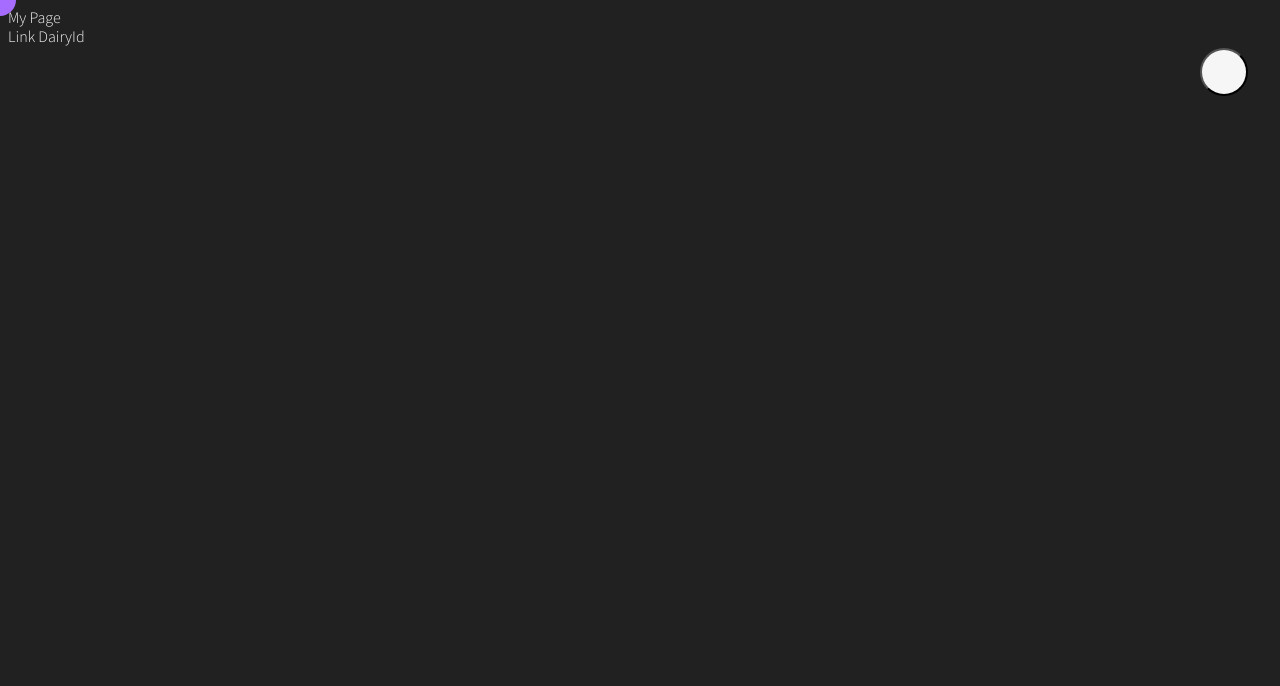
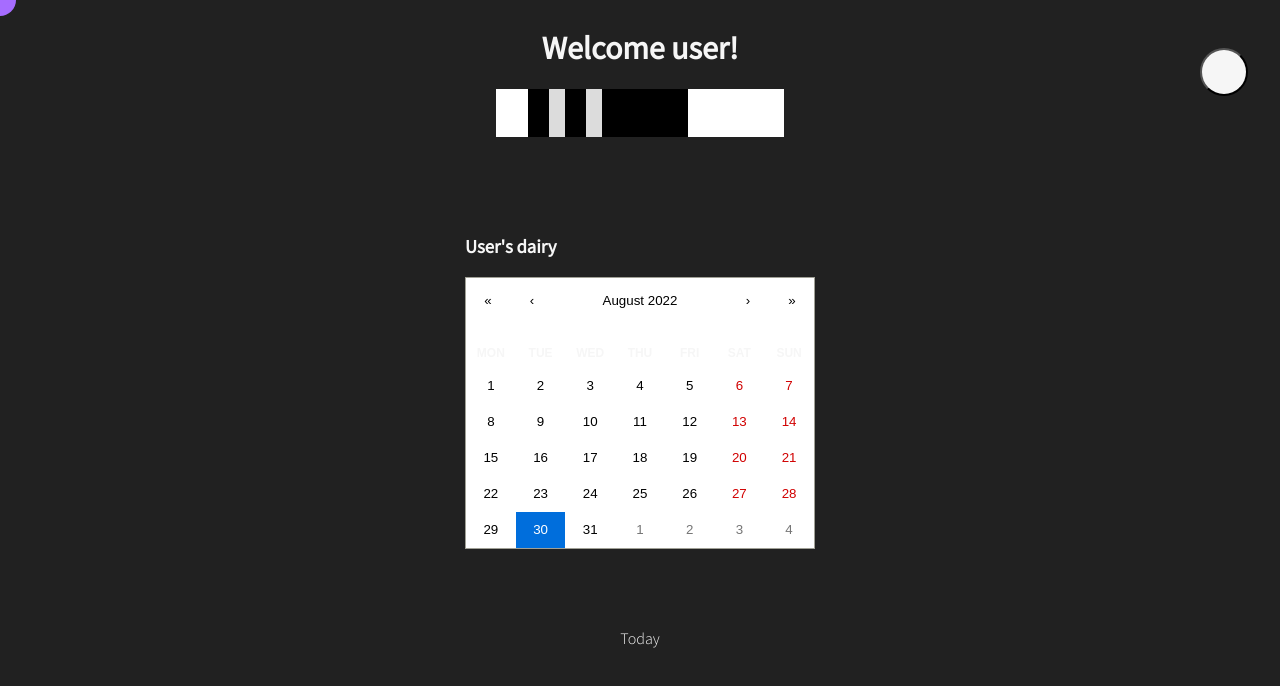
Before and after one commit to Post-jiu-jitsu/Post-jiu-jitsu, a React (Create React App) app in the folder frontend/: page /user in a window 1280 px wide. Shown: the top 686 px of the page. Built offline with nearby package versions, Linux system fonts and the light colour scheme.

Commit message:
User page Draft: Add react-calendar and jiu-jitsu blet component

```diff
--- a/frontend/package.json
+++ b/frontend/package.json
@@ -12,6 +12,8 @@
     "@testing-library/user-event": "^13.5.0",
     "framer-motion": "^7.2.1",
     "react": "^18.2.0",
+    "react-big-calendar": "^1.5.0",
+    "react-calendar": "^3.7.0",
     "react-dom": "^18.2.0",
     "react-redux": "^8.0.2",
     "react-router": "^6.3.0",
--- a/frontend/src/Routes/User.js
+++ b/frontend/src/Routes/User.js
@@ -1,12 +1,38 @@
 import { Link, Outlet } from "react-router-dom";
+import Calendar from "react-calendar";
+import styles from "./User.module.css";
+import { useState } from "react";
+import "react-calendar/dist/Calendar.css";
 
 export default function User() {
+  const [date, setDate] = useState(new Date());
+  const onDateChange = (e) => {
+    console.log(e);
+    setDate(e);
+  };
   return (
-    <>
-      <div>My Page</div>
-      <Link to={`/user/123`}>Link DairyId</Link>
+    <div className={styles.Wrapper}>
+      <div className={styles.infoWrapper}>
+        <h1>Welcome user!</h1>
+        <div className={styles.belt}>
+          <div className={styles.beltRank}>
+            <div className={styles.beltGrau}></div>
+            <div className={styles.beltGrau}></div>
+          </div>
+        </div>
+      </div>
+      <div>
+        <h3>User's dairy</h3>
+
+        <Calendar
+          className={styles.calendar}
+          onChange={onDateChange}
+          value={date}
+        />
+      </div>
+      <Link to={`/user/${date}`}>Today</Link>
       {/* Outlet component renders the matching child route in react-route 6 */}
       <Outlet />
-    </>
+    </div>
   );
 }
--- /dev/null
+++ b/frontend/src/Routes/User.module.css
@@ -0,0 +1,34 @@
+@import "../vars.css";
+
+.Wrapper {
+  display: flex;
+  flex-direction: column;
+  align-items: center;
+  gap: 5rem;
+}
+.infoWrapper {
+  display: flex;
+  flex-direction: column;
+  align-items: center;
+}
+.belt {
+  position: relative;
+  width: 18rem;
+  height: 3rem;
+  background-color: var(--bjj-white);
+  display: flex;
+}
+.beltRank {
+  width: 10rem;
+  height: 3rem;
+  background-color: black;
+  margin-left: 2rem;
+  color: white;
+  display: flex;
+}
+.beltGrau {
+  width: 1rem;
+  height: 3rem;
+  background-color: gainsboro;
+  margin-left: 1.3rem;
+}
```
Also changed, not shown: 1 other file (tests, documents, lock files or other folders).
